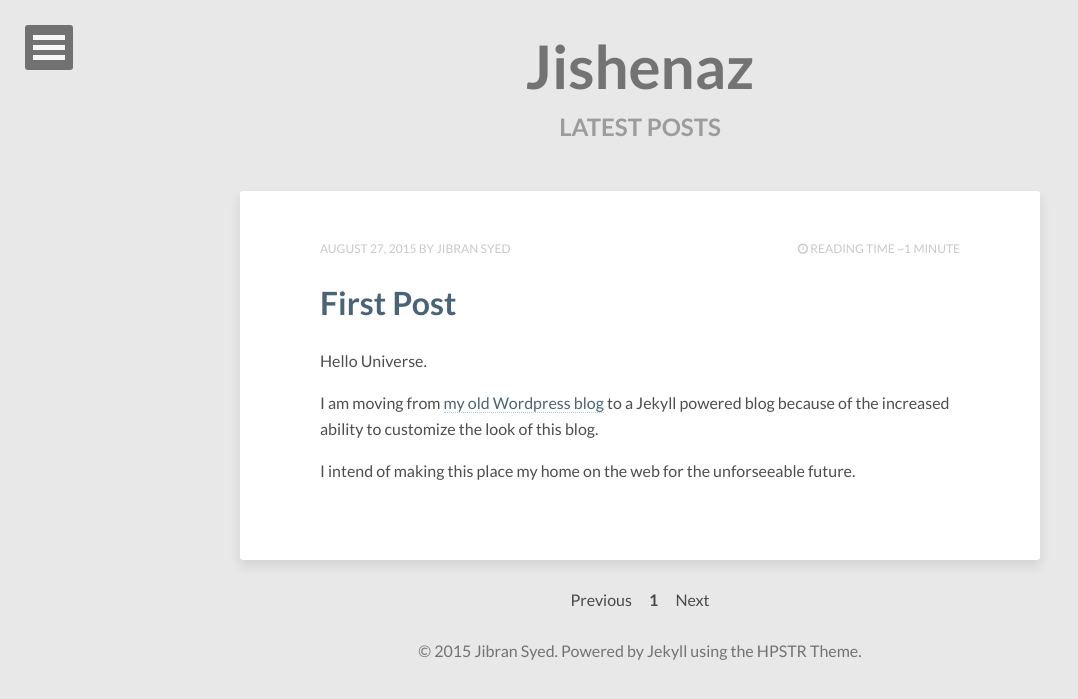
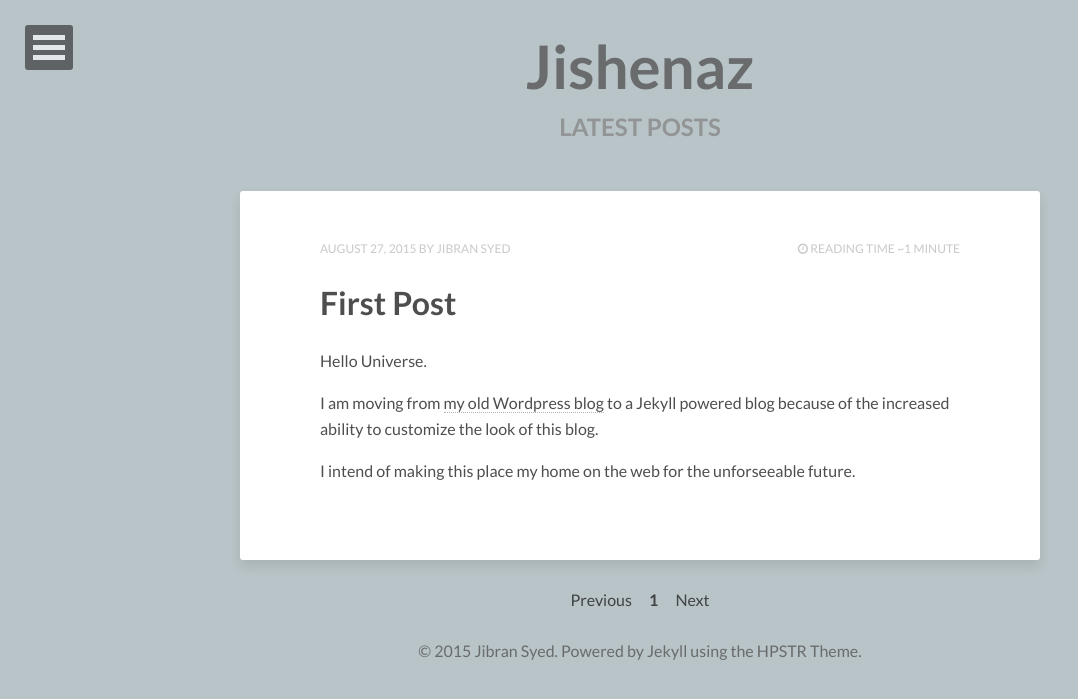
Before and after one commit to JISyed/jisyed.github.io, a Jekyll site: the page built from index.html, in a window 1280 px wide. Shown: the top 699 px of the page, without its empty margins (0-1078 px from the left). Built offline with Jekyll 4.4.1, drawn with Linux system fonts in a browser that asks for light colours; nearby versions of some CDN libraries; the list of posts is cut into pages by our own code.

Commit message:
Trying to fix scss properties

```diff
--- a/_sass/_variables.scss
+++ b/_sass/_variables.scss
@@ -21,13 +21,13 @@ body {
 // Colors
 // --------------------------------------------------
 $base-color				   : rgba(#222,0.8);
-$body-color      		 : #e8e8e8;
+$body-color      		 : #B8C4C7;
 $text-color      		 : rgba(#222,0.8);
 $comp-color 	 		   : complement(#222);
 $border-color    		 : lighten($base-color,60);
 $white           		 : #fff;
 $black           		 : #000;
-$link-color 		     : rgba(#1d3d53, 0.8);
+$link-color 		     : rgba(#222,0.8);
 
 $primary			       : #222;
 $success			       : #5cb85c;
```
